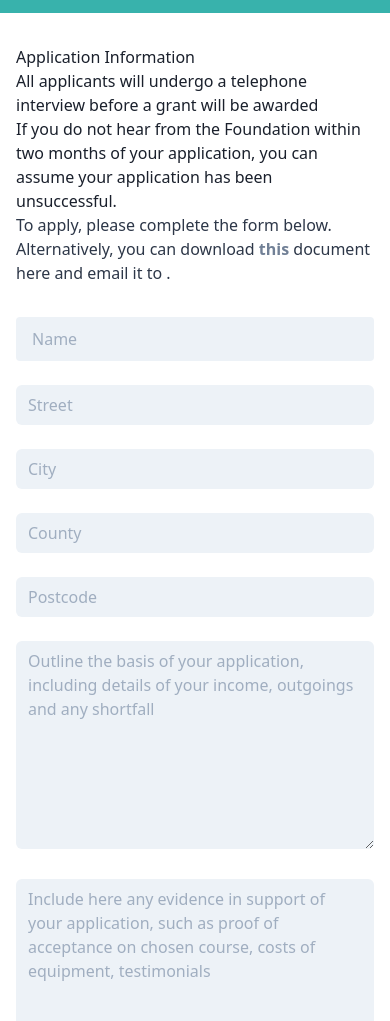
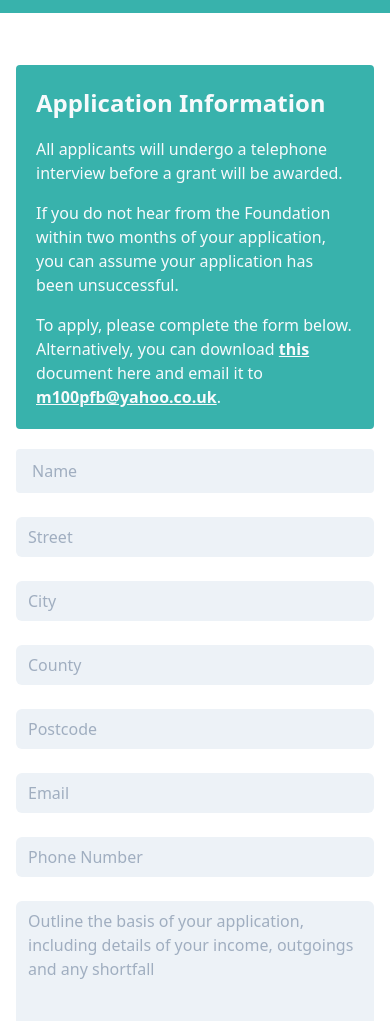
Before and after one commit to thomasgreen/mmwf, a Gatsby site: page /apply in a window 390 px wide. Shown: the part 79-1100 px from the top of the page. Built offline with nearby package versions, Linux system fonts and the light colour scheme; Gatsby itself is replaced by a stand-in of ours.

Commit message:
Contact Form

```diff
--- a/src/components/layout.js
+++ b/src/components/layout.js
@@ -36,7 +36,7 @@ function Layout({children}) {
                                 </a>
                             </p>
 
-                            <p className="text-white">Registered Charity <span className="font-bold">1062657</span></p>
+                            <p className="text-white">Registered Charity No <span className="font-bold">1062657</span></p>
                         </div>
                     </footer>
                 </div>
--- a/src/pages/apply.js
+++ b/src/pages/apply.js
@@ -1,5 +1,5 @@
 import React from "react";
-
+import {Link} from "gatsby";
 import Layout from "../components/layout";
 import SEO from "../components/seo";
 
@@ -12,72 +12,107 @@ function ContactPage() {
             />
 
             <div className="mx-auto md:w-2/3">
-                <h2>Application Information</h2>
 
-                <ul>
-                    <li>
-                        All applicants will undergo a telephone interview before a grant will be awarded
-                    </li>
-                    <li>
+                <div className="bg-teal-500 text-gray-100 p-5 my-5 rounded">
+                    <h2 className="text-2xl font-semibold mb-4">Application Information</h2>
+
+                    <p className="mb-4">
+                        All applicants will undergo a telephone interview before a grant will be awarded.
+                    </p>
+                    <p className="mb-4">
                         If you do not hear from the Foundation within two months of your application, you can assume
                         your application has been unsuccessful.
-                    </li>
-                </ul>
-            </div>
+                    </p>
 
-            <form className="mx-auto md:w-2/3 md:flex md:flex-wrap md:justify-between">
-                <p className="mb-8 text-gray-800">
+                    <p className="">
                         To apply, please complete the form below. Alternatively, you can download{" "}
                         <a
                             href="https://tailwindcss.com/docs/examples/forms"
-                        className="font-bold no-underline text-gray-600"
+                            className="font-bold underline"
                         >
                             this
                         </a>{" "}
-                    document here and email it to .
+                        document here and email it to{" "}
+                        <Link to="mailto:m100pfb@yahoo.co.uk"
+                              className="font-bold underline">
+                            m100pfb@yahoo.co.uk
+                        </Link>.
                     </p>
+                </div>
+            </div>
+
+            <form className="mx-auto md:w-2/3 md:flex md:flex-wrap md:justify-between"
+                  action="https://formspree.io/tomgreen135@gmail.com" method="POST">
+
 
                 <input
                     className="appearance-none block w-full bg-gray-200 text-gray-700 rounded py-3 px-4 mb-6 leading-tight"
                     id="first-name"
                     type="text"
                     placeholder="Name"
+                    name="Name"
                 />
 
                 <input type="street"
                        className="appearance-none block bg-gray-200 mb-6 px-3 py-2 rounded-md text-gray-700 w-full rounded"
-                       id="autocomplete"
-                       placeholder="Street"/>
+
+                       placeholder="Street"
+                       name="Street"
+                />
 
                 <input type="city"
                        className="appearance-none block bg-gray-200 mb-6 px-3 py-2 rounded-md text-gray-700 w-full rounded"
-                       id="inputCity"
-                       placeholder="City"/>
+                       id="city"
+                       placeholder="City"
+                       name="City"
+                />
 
                 <input type="county"
                        className="appearance-none block bg-gray-200 mb-6 px-3 py-2 rounded-md text-gray-700 w-full rounded"
-                       id="inputCounty"
-                       placeholder="County"/>
+                       id="county"
+                       placeholder="County"
+                       name="County"
+                />
 
-                <input type="zip"
+                <input type="postcode"
                        className="appearance-none block bg-gray-200 mb-6 px-3 py-2 rounded-md text-gray-700 w-full rounded"
-                       id="inputZip"
-                       placeholder="Postcode"/>
+                       id="postcode"
+                       placeholder="Postcode"
+                       name="Postcode"
+                />
+
+                <input type="email"
+                       className="appearance-none block bg-gray-200 mb-6 px-3 py-2 rounded-md text-gray-700 w-full rounded"
+                       id="email"
+                       placeholder="Email"
+                       name="Email"
+                />
+
+                <input type="phone"
+                       className="appearance-none block bg-gray-200 mb-6 px-3 py-2 rounded-md text-gray-700 w-full rounded"
+                       id="phone"
+                       placeholder="Phone Number"
+                       name="Phone Number"
+                />
 
                 <textarea
                     className="appearance-none bg-gray-200 mb-6 px-3 py-2 rounded-md text-gray-700 w-full rounded"
                     placeholder="Outline the basis of your application, including details of your income, outgoings and any shortfall"
                     rows="8"
+                    id="application"
+                    name="Application"
                 />
 
                 <textarea
                     className="appearance-none bg-gray-200 mb-6 px-3 py-2 rounded-md text-gray-700 w-full"
                     placeholder="Include here any evidence in support of your application, such as proof of acceptance on chosen course, costs of equipment, testimonials"
                     rows="8"
+                    id="evidence"
+                    name="Evidence"
                 />
 
                 <button
-                    className="border-b-4 border-gray-700 hover:border-gray-600 bg-gray-600 hover:bg-gray-500 font-bold px-4 py-2 rounded text-sm text-white">
+                    className="border-b-4 border-gray-700 hover:border-gray-600 bg-gray-600 hover:bg-gray-500 font-bold px-4 py-2 rounded text-sm text-white float-right">
                     Submit
                 </button>
             </form>
```
Lines whose indentation alone changed are shown as unchanged.
